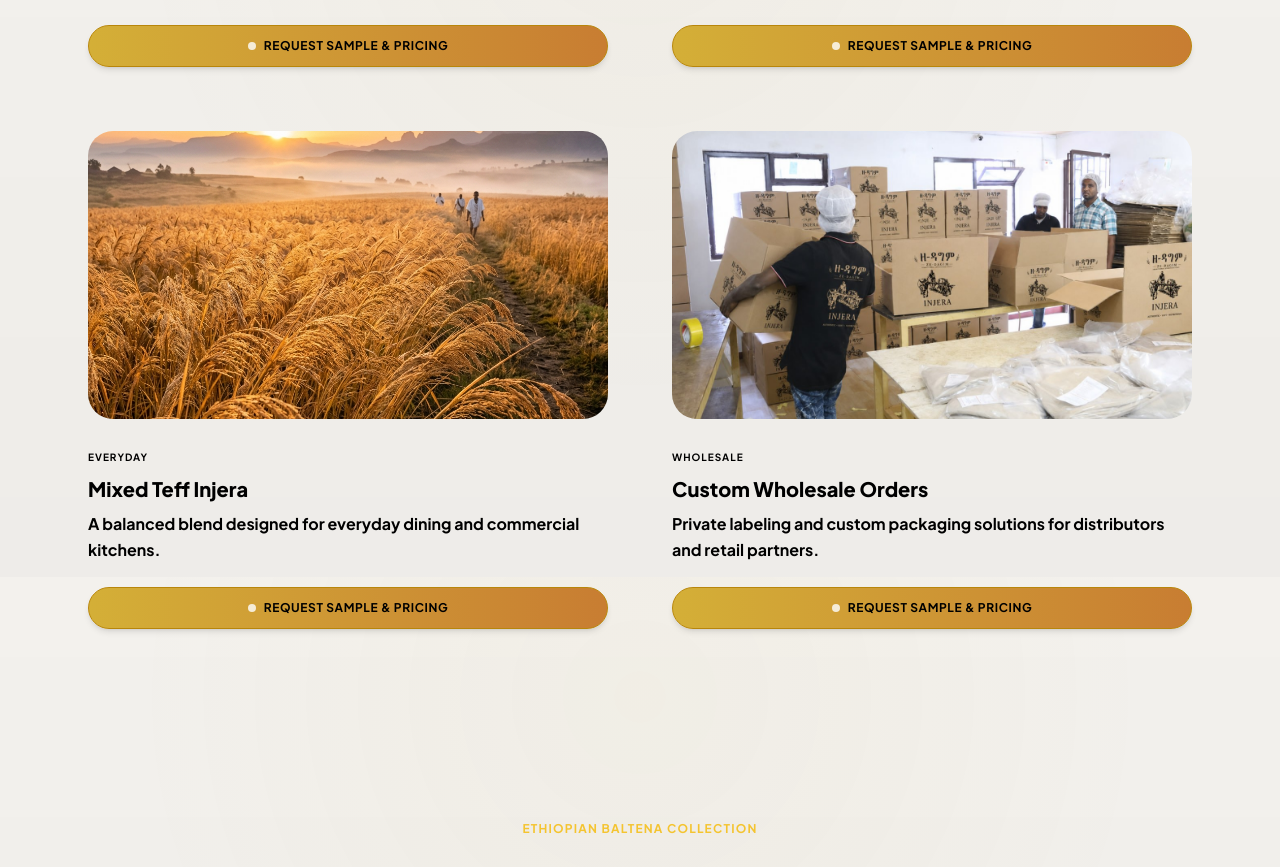
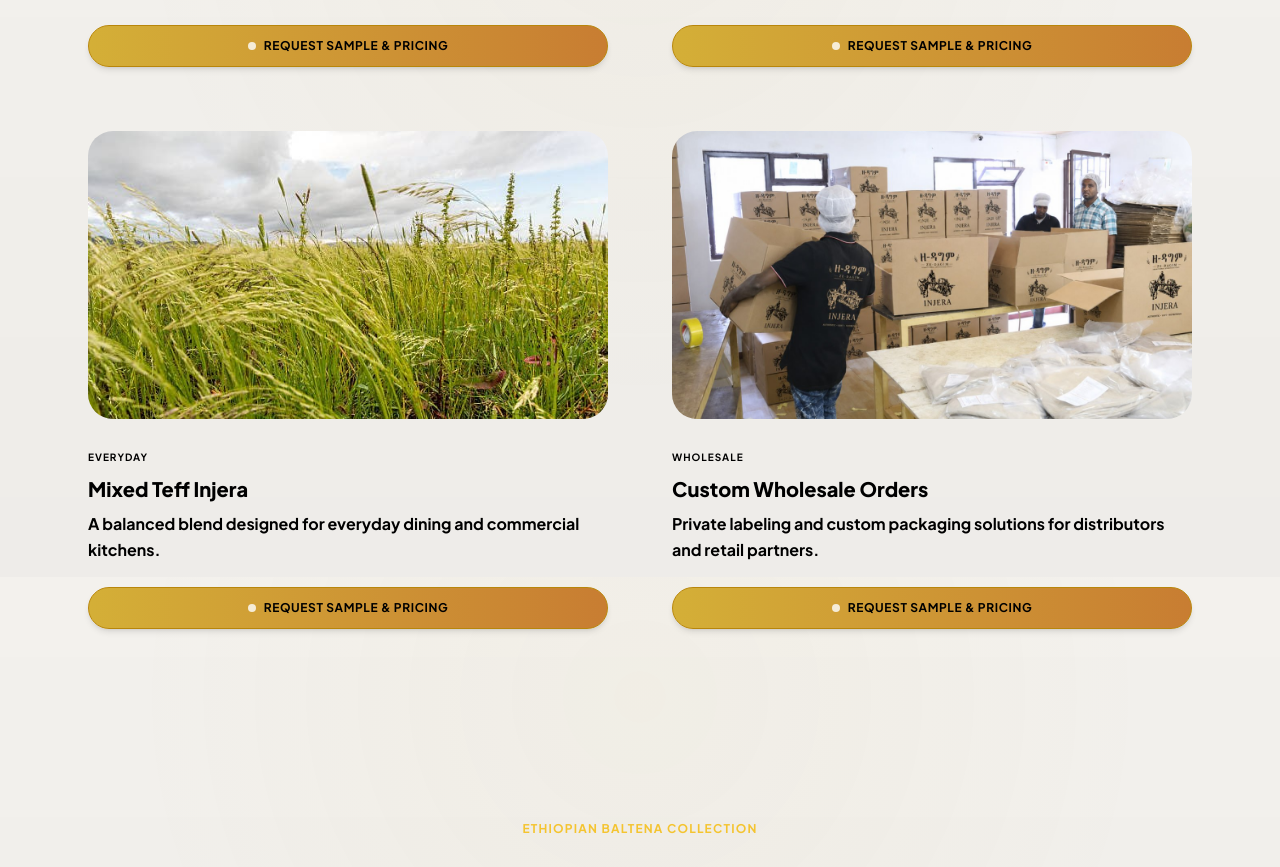
Before and after one commit to Yohannesdeveloper/Injera, a React (Vite) app: page / in a window 1280 px wide. Shown: the part 5823-6690 px from the top of the page. Built offline with nearby package versions, Linux system fonts and the light colour scheme.

Commit message:
Update Mixed Teff Injera to Teff masa.jpg

```diff
--- a/src/components/ProductShowcase.jsx
+++ b/src/components/ProductShowcase.jsx
@@ -21,7 +21,7 @@ const EXPORT_PRODUCTS = [
     id: 'mixed',
     name: 'Mixed Teff Injera',
     category: 'Everyday',
-    image: '/images/teff_field.png',
+    image: '/images/Teff masa.jpg',
     description: 'A balanced blend designed for everyday dining and commercial kitchens.'
   },
   {
```
